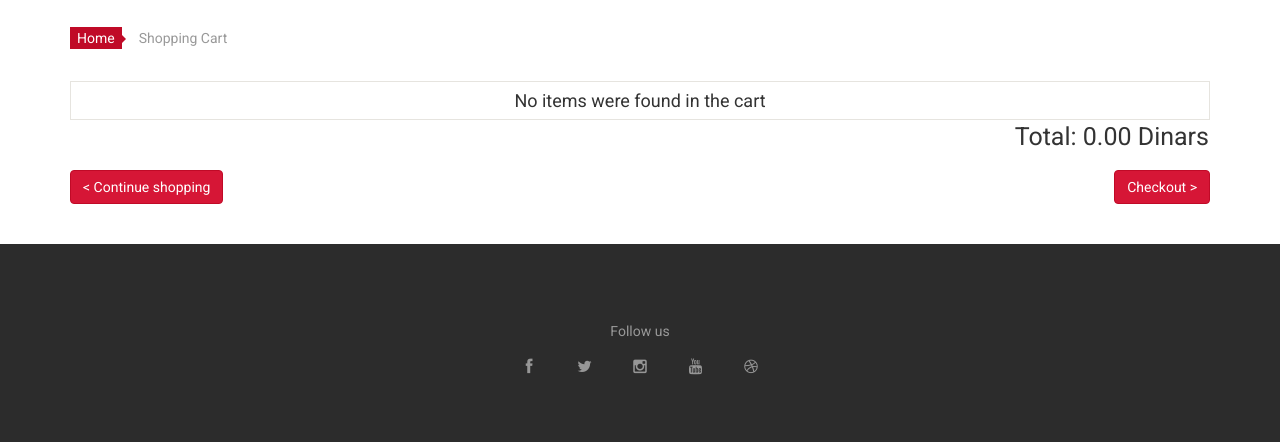
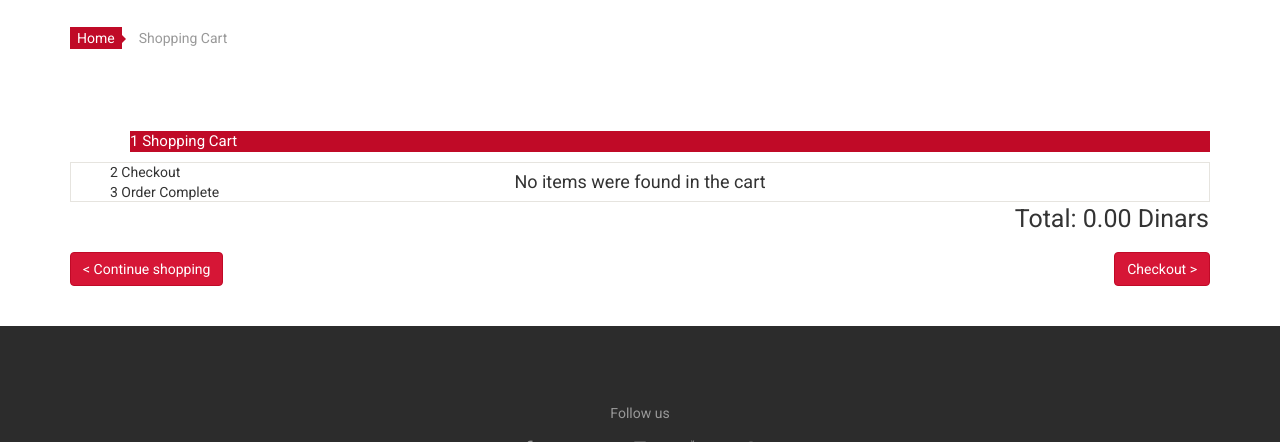
Before and after one commit to houssemhannachi/koolfood---Ecommerce-PHP, a PHP site: template app/views/eshop/cart.php in a window 1280 px wide. Shown: the part 201-643 px from the top of the page. Run offline with PHP 8.4, Linux system fonts and the light colour scheme; the template is opened without the code that fills it, so the values that code supplies are empty; some libraries are stand-ins or nearby versions.

Commit message:
Update cart.php

```diff
--- a/app/views/eshop/cart.php
+++ b/app/views/eshop/cart.php
@@ -7,6 +7,20 @@
 				<li><a href="<?= ROOT?>home">Home</a></li>
 				<li class="active">Shopping Cart</li>
 			</ol>
+		</div>
+
+		<div class="pizzaro-order-steps">
+			<ul>
+				<li class="cart">
+					<span class="step">1</span> Shopping Cart
+				</li>
+				<li class="checkout">
+					<span class="step">2</span> Checkout
+				</li>
+				<li class="complete">
+					<span class="step" >3</span> Order Complete
+				</li>
+			</ul>
 		</div>
 		<div class="table-responsive cart_info" style="margin-top: -50px;">
 		<?php if ($ROWS) : ?>
```
